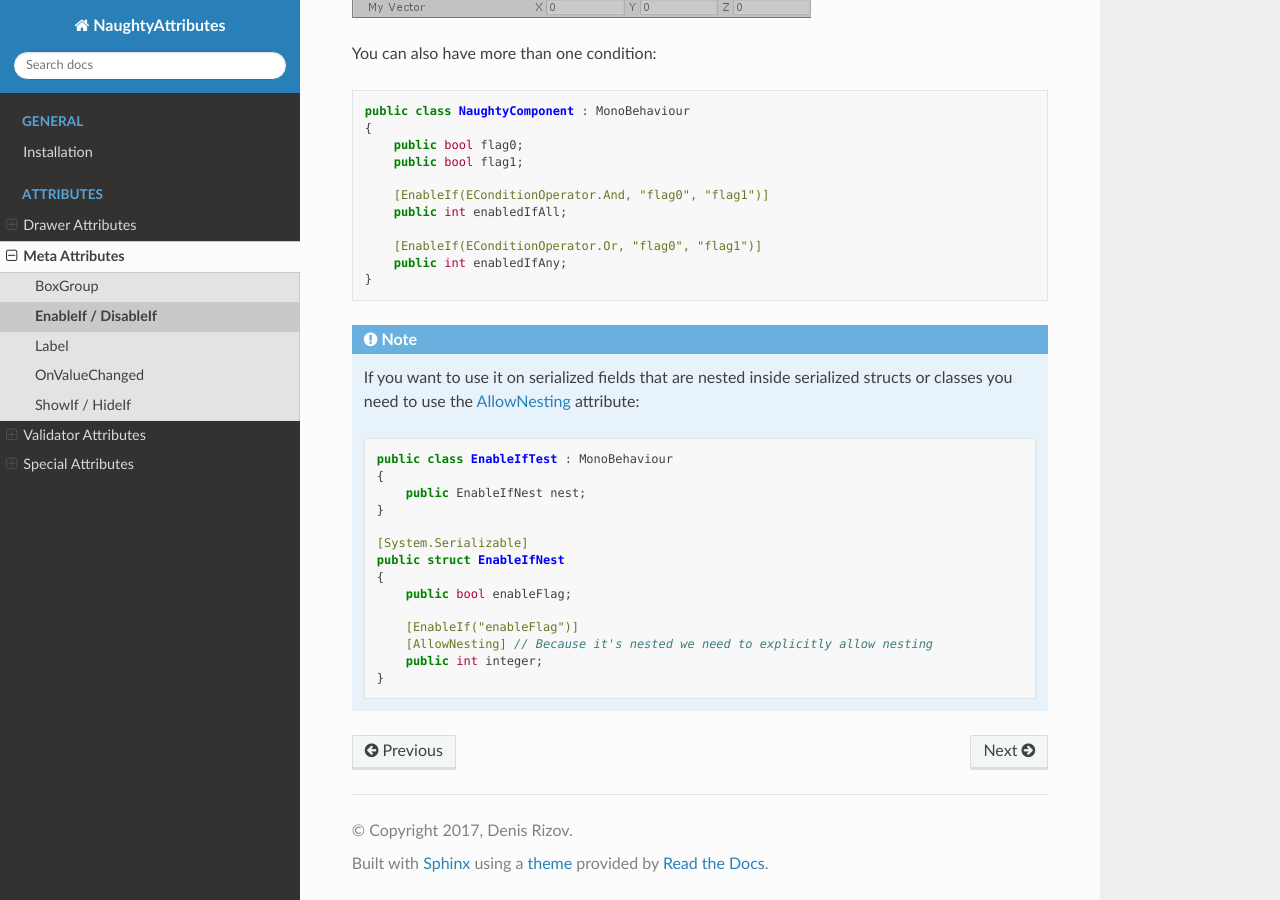
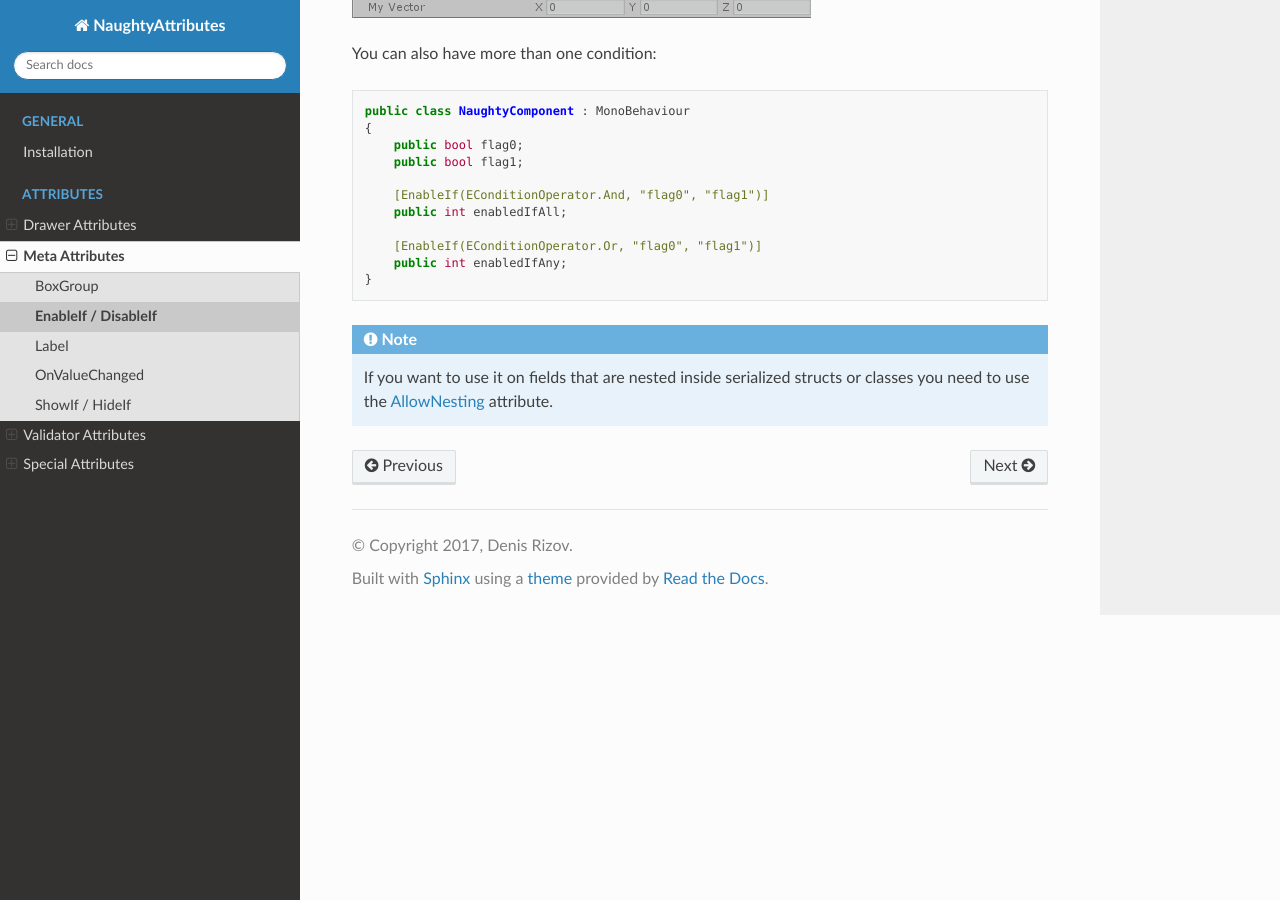
Before and after one commit to dbrizov/na-docs, a Sphinx documentation site: the page built from source/attributes/meta_attributes/enable_disable_if.rst, in a window 1280 px wide and 900 px high, scrolled down 661 px. Built offline with Sphinx 7.4.7 and the Read the Docs theme 2.0.0, drawn with Linux system fonts in a browser that asks for light colours.

Commit message:
update: Label

```diff
--- a/source/attributes/meta_attributes/enable_disable_if.rst
+++ b/source/attributes/meta_attributes/enable_disable_if.rst
@@ -40,20 +40,5 @@ You can also have more than one condition::
     }
 
 .. note::
-    If you want to use it on serialized fields that are nested inside serialized structs or classes
-    you need to use the :ref:`label-allow-nesting` attribute::
-
-        public class EnableIfTest : MonoBehaviour
-        {
-            public EnableIfNest nest;
-        }
-
-        [System.Serializable]
-        public struct EnableIfNest
-        {
-            public bool enableFlag;
-
-            [EnableIf("enableFlag")]
-            [AllowNesting] // Because it's nested we need to explicitly allow nesting
-            public int integer;
-        }
+    If you want to use it on fields that are nested inside serialized structs or classes
+    you need to use the :ref:`label-allow-nesting` attribute.
```
Also changed, not shown: source/attributes/meta_attributes/label.rst (+16 -0 lines).
